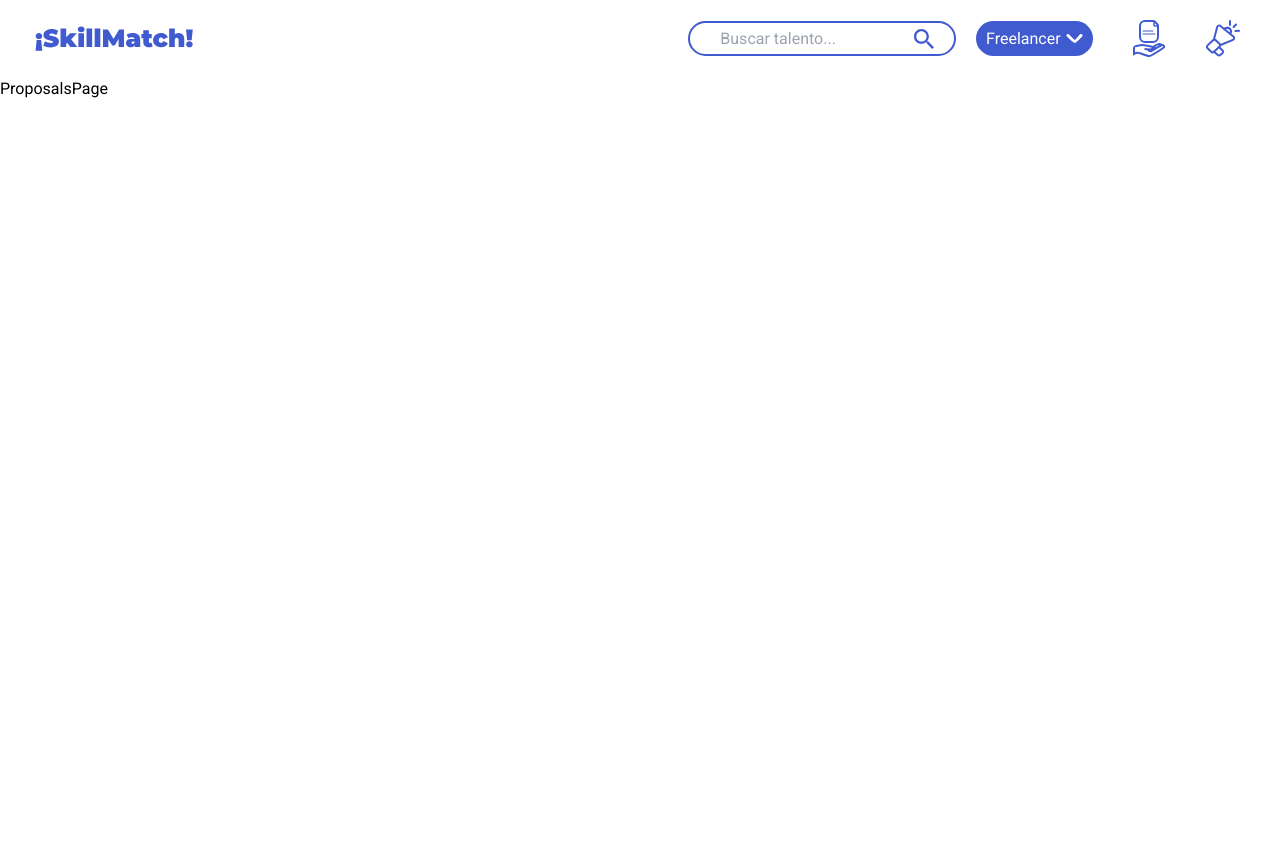
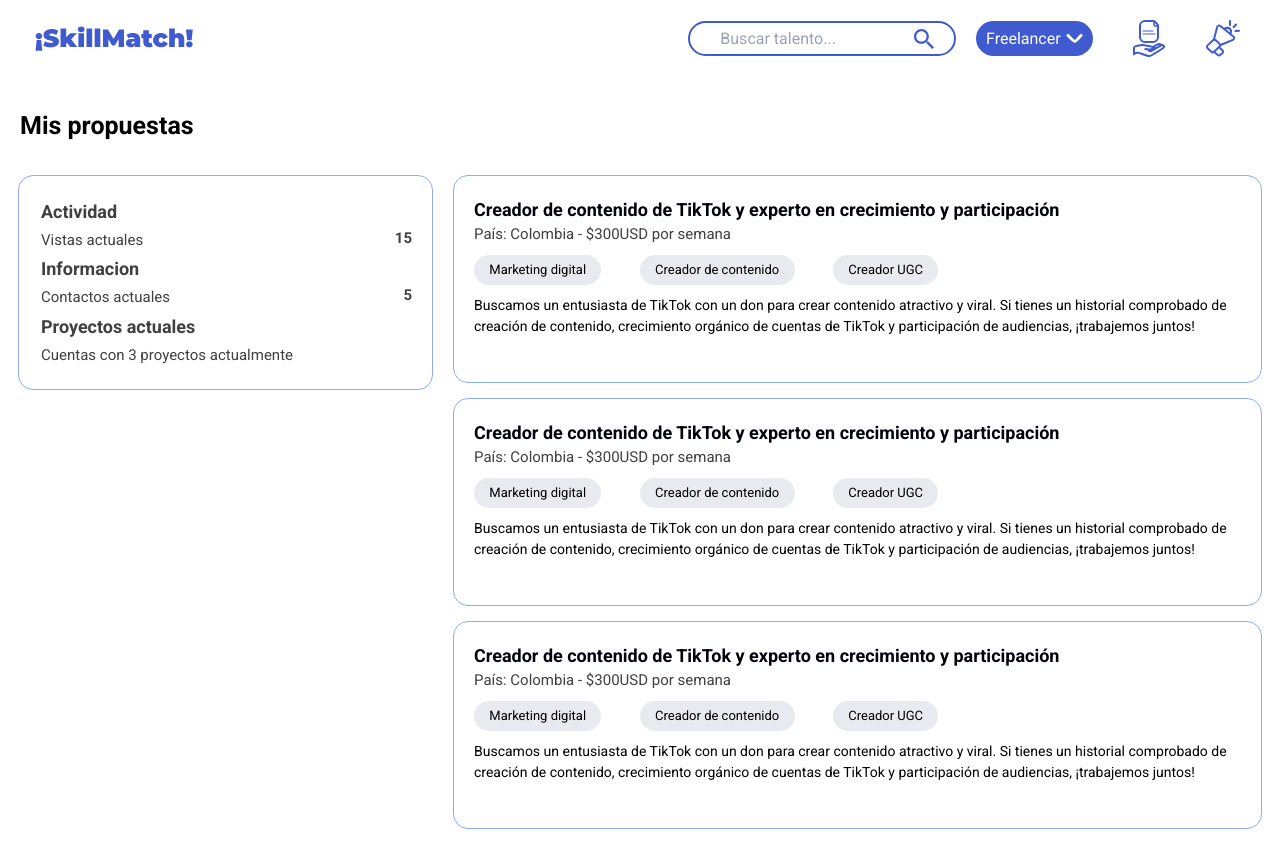
Before and after one commit to No-Country-simulation/s16-15-t-php-react, a React (Vite) app in the folder Frontend/: page /proposals in a window 1280 px wide. Before the commit the page ends 800 px from the top, so only its background shows below. Built offline with nearby package versions, Linux system fonts and the light colour scheme.

Commit message:
add styles and elements to proposalsPage

```diff
--- a/Frontend/src/pages/ProposalsPage.jsx
+++ b/Frontend/src/pages/ProposalsPage.jsx
@@ -1,8 +1,46 @@
-
+import OfferProposalCard from '../components/card/OfferProposalCard'
+import styles from '../styles/proposalsPage.module.css'
 
 const ProposalsPage = () => {
   return (
-    <div>ProposalsPage</div>
+    <main>
+      <section className={styles.pageTitle}>
+        <h2 className={styles.title}>Mis propuestas</h2>
+      </section>
+      <section className={styles.mainContainer}>
+        <article className={styles.infoCard}>
+          <p className={styles.infoTitle}>Actividad</p>
+          <div className={styles.info}>
+            <p className={styles.infoText}>Vistas actuales</p>
+            <span className={styles.infoSpan}>15</span>
+          </div>
+          <p className={styles.infoTitle}>Informacion</p>
+          <div className={styles.info}>
+            <p className={styles.infoText}>Contactos actuales</p>
+            <span className={styles.infoSpan}>5</span>
+          </div>
+          <p className={styles.infoTitle}>Proyectos actuales</p>
+          <p className={styles.infoText}>Cuentas con 3 proyectos actualmente</p>
+        </article>
+        <section className={styles.proposalsContainer}>
+        <OfferProposalCard
+            title="Creador de contenido de TikTok y experto en crecimiento y participación"
+            countryandprice="País: Colombia  -  $300USD por semana"
+            text="Buscamos un entusiasta de TikTok con un don para crear contenido atractivo y viral. Si tienes un historial comprobado de creación de contenido, crecimiento orgánico de cuentas de TikTok y participación de audiencias, ¡trabajemos juntos!"
+        />
+        <OfferProposalCard
+            title="Creador de contenido de TikTok y experto en crecimiento y participación"
+            countryandprice="País: Colombia  -  $300USD por semana"
+            text="Buscamos un entusiasta de TikTok con un don para crear contenido atractivo y viral. Si tienes un historial comprobado de creación de contenido, crecimiento orgánico de cuentas de TikTok y participación de audiencias, ¡trabajemos juntos!"
+        />
+        <OfferProposalCard
+            title="Creador de contenido de TikTok y experto en crecimiento y participación"
+            countryandprice="País: Colombia  -  $300USD por semana"
+            text="Buscamos un entusiasta de TikTok con un don para crear contenido atractivo y viral. Si tienes un historial comprobado de creación de contenido, crecimiento orgánico de cuentas de TikTok y participación de audiencias, ¡trabajemos juntos!"
+        />
+        </section>
+      </section>
+    </main>
   )
 }
 
--- /dev/null
+++ b/Frontend/src/styles/proposalsPage.module.css
@@ -0,0 +1,47 @@
+.pageTitle{
+  padding: 30px 20px;
+}
+
+.title{
+  font-size: 25px;
+  font-weight: 600;
+}
+
+.mainContainer{
+  display: flex;
+  flex-direction: row;
+  justify-content: space-around;
+  padding: 0 18px 10px;
+}
+
+.infoCard{
+  min-width: 415px;
+  height: 215px;
+  border: 1px solid #8CABFB;
+  border-radius: 15px;
+  padding: 20px;
+}
+
+.infoTitle{
+  font-size: 18px;
+  color:#404040;
+  font-weight: 600;
+  padding: 2px;
+}
+
+.info{
+  color: #404040;
+  display: flex;
+  justify-content: space-between;
+}
+
+.infoText{
+  font-size: 15px;
+  padding: 2px;
+  color: #404040;
+}
+
+.proposalsContainer {
+  /* temporario */
+  margin-left: 20px;
+}
```
